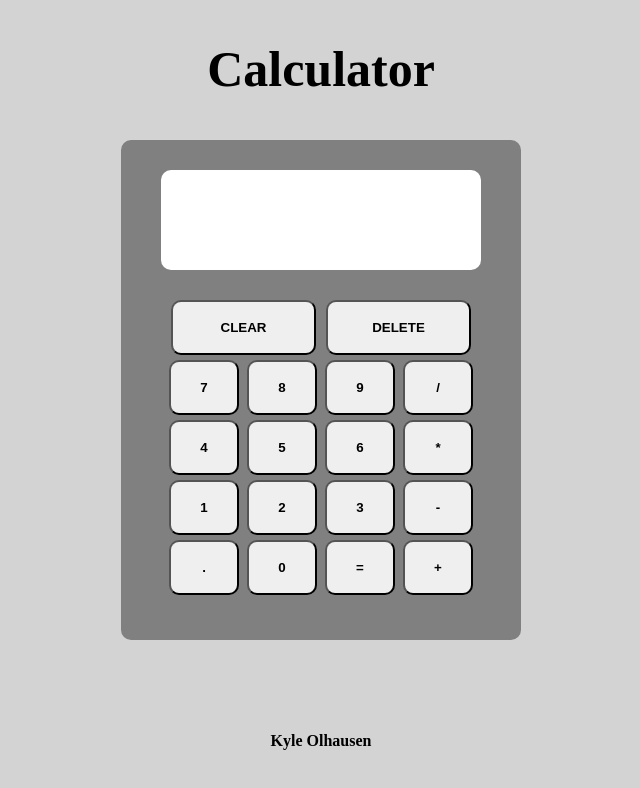
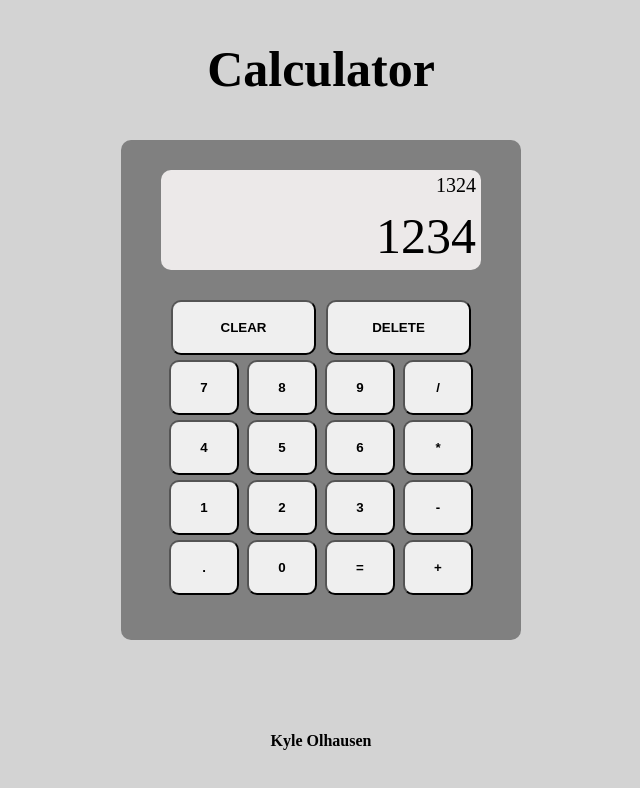
Before and after one commit to KyleOlhausen/Calculator, a plain HTML site: page index.html in a window 1280 px wide. Shown: the whole page, without its empty margins (319-959 px from the left). Drawn offline with Linux system fonts and the light colour scheme.

Commit message:
added test numbers to display and adjusted display flexbox

```diff
--- a/index.html
+++ b/index.html
@@ -16,8 +16,8 @@
         <div class="calculator">
 
             <div class="display">
-                <div class="prev-calc"></div>
-                <div class="curr-calc"></div>
+                <div class="prev-calc">1324</div>
+                <div class="curr-calc">1234</div>
             </div>
 
             <div class="buttons">
--- a/styles.css
+++ b/styles.css
@@ -34,9 +34,27 @@ html, body, .flex-container {
     margin: 30px;
     width: 80%;
     height: 100px;
-    background-color: white;
+    background-color: rgb(236, 233, 233);
     border-radius: 10px;
+    display: flex;
+    flex-direction: column;
+    align-items: flex-end;
+    justify-content:flex-end;
 }
+
+.prev-calc {
+ margin: 5px;
+ font-size: 20px;
+
+}
+
+.curr-calc {
+flex: 1;
+margin: 5px;
+font-size: 50px;
+
+}
+
 
 .buttons {
     width: 80%;
```
